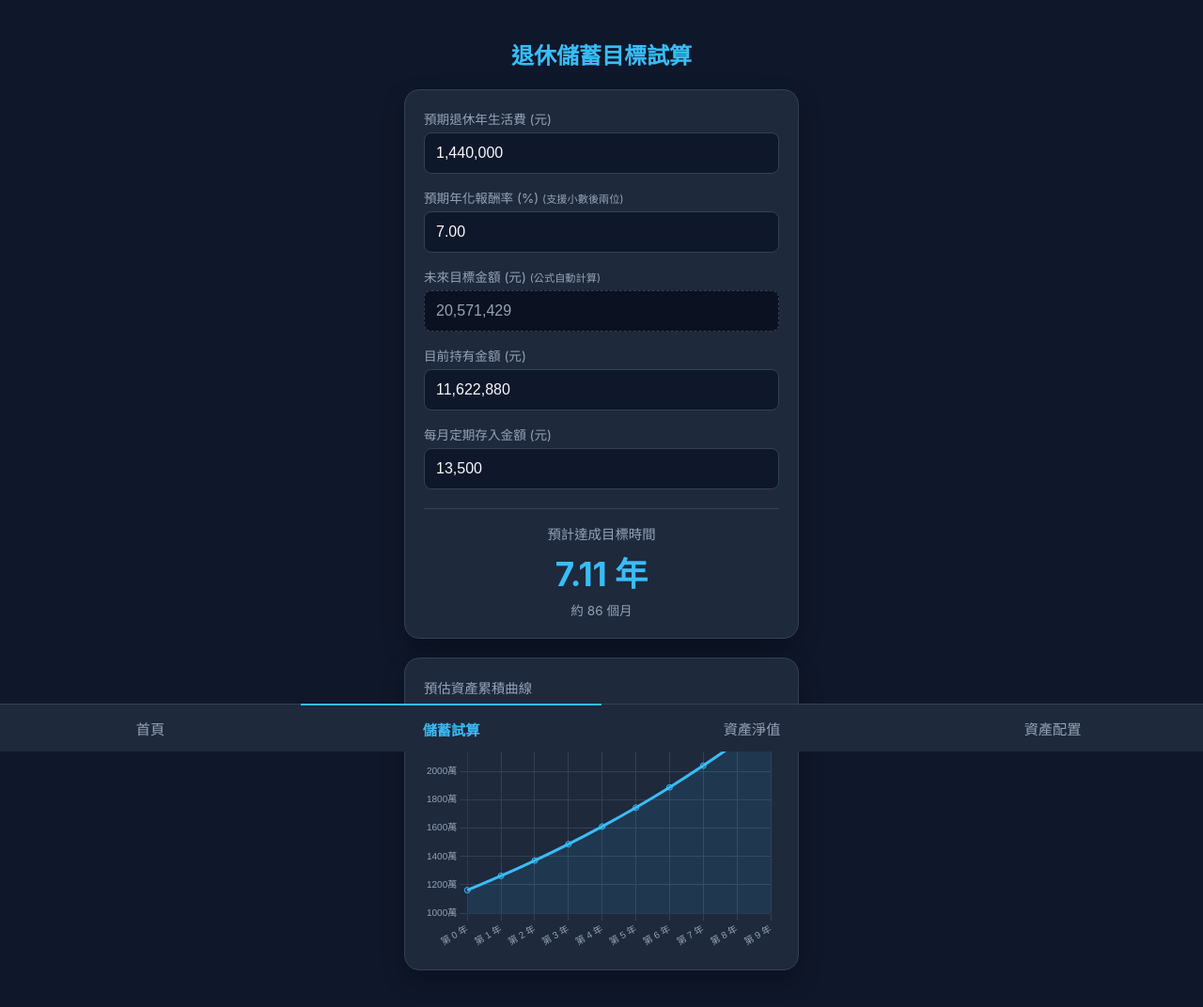
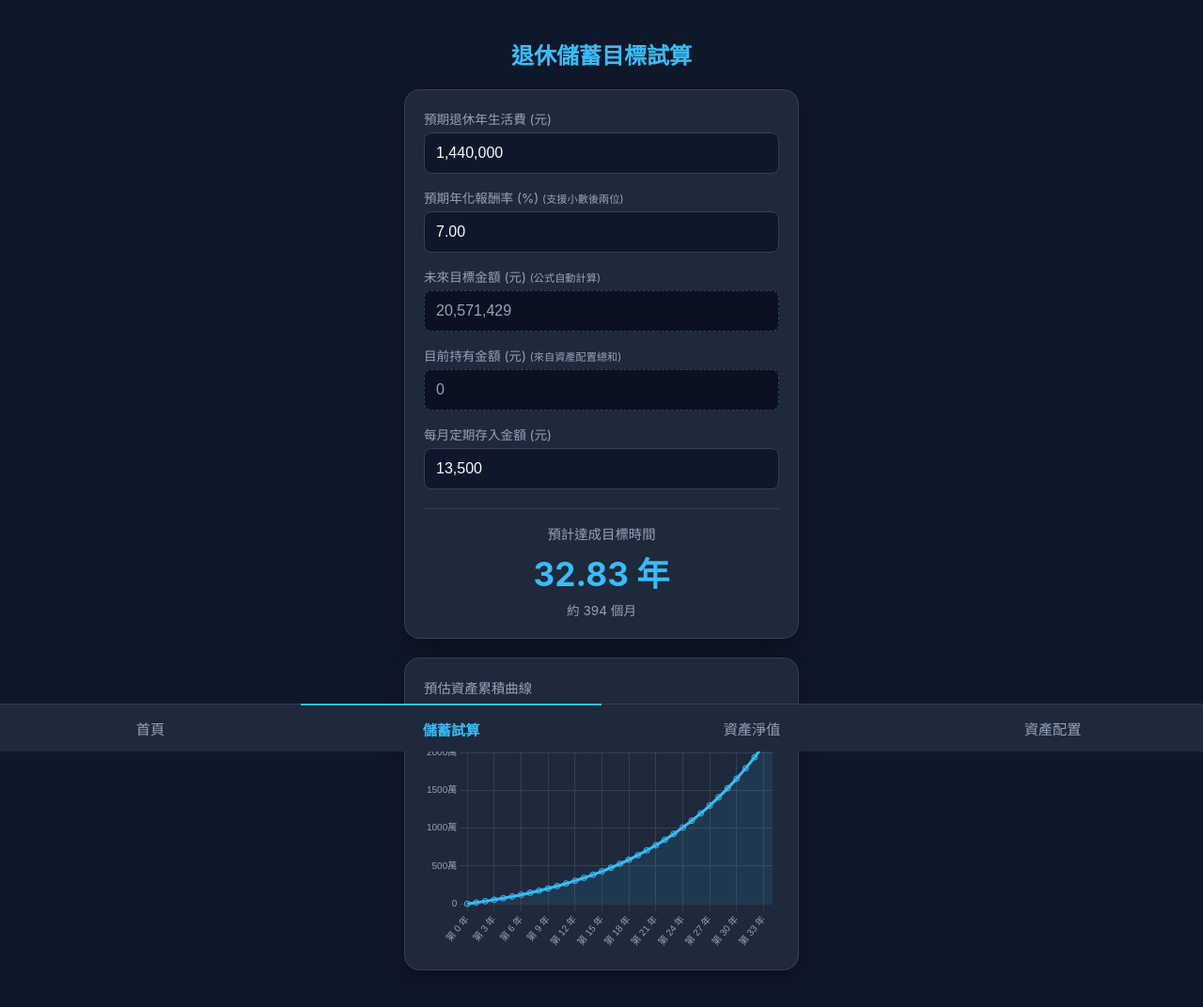
Before and after one commit to deanaa776622/finance, a plain HTML site: page index.html in a window 1280 px wide. Shown: the whole page at 94% size. Drawn offline with nearby package versions, Linux system fonts and the light colour scheme.

Commit message:
Update index.html
Lock current assets

```diff
--- a/index.html
+++ b/index.html
@@ -101,11 +101,9 @@
       margin-top: 10px;
     }
 
-/* 確保頁面底部不被導覽列遮擋 */
-body {
-  padding-bottom: 70px !important;
-}
-
+    body {
+      padding-bottom: 70px !important;
+    }
   </style>
 </head>
 <body>
@@ -131,8 +129,9 @@ body {
     </div>
 
     <div class="input-group">
-      <label>目前持有金額 (元)</label>
-      <input type="text" id="pv" value="11,622,880" oninput="formatAndCalculate(this)">
+      <label>目前持有金額 (元) <span style="font-size:0.7rem;">(來自資產配置總和)</span></label>
+      <!-- 改為 disabled 停用手動修改 -->
+      <input type="text" id="pv" value="0" disabled>
     </div>
 
     <div class="input-group">
@@ -147,7 +146,7 @@ body {
     </div>
   </div>
 
-  <!-- 新增：資產成長曲線圖卡片 -->
+  <!-- 資產成長曲線圖卡片 -->
   <div class="card">
     <div class="result-title" style="text-align: left; margin-bottom: 10px;">預估資產累積曲線</div>
     <div class="chart-container">
@@ -157,7 +156,7 @@ body {
 </div>
 
 <script>
-  let assetChart = null; // 儲存圖表實例
+  let assetChart = null;
 
   function formatNumber(num) {
     if (num === null || num === undefined || isNaN(num)) return '';
@@ -181,6 +180,17 @@ body {
     if (!isNaN(value)) {
       input.value = value.toFixed(2);
     }
+  }
+
+  // 從 localStorage 讀取資產配置頁面的三項市值並動態加總
+  function loadAndSyncPV() {
+    const aOrig = parseNumber(localStorage.getItem('alloc_original')) || 0;
+    const aLev  = parseNumber(localStorage.getItem('alloc_leverage')) || 0;
+    const aCash = parseNumber(localStorage.getItem('alloc_cash')) || 0;
+    const totalPV = aOrig + aLev + aCash;
+
+    document.getElementById('pv').value = formatNumber(totalPV);
+    return totalPV;
   }
 
   function calculateNPER(rate, pmt, pv, fv) {
@@ -208,11 +218,11 @@ body {
         fvInput.value = "需正報酬率才能反推";
     } else {
         fvInput.value = formatNumber(fv);
-        // 將計算出的「未來目標金額」儲存至 localStorage，供首頁計算累積進度與光暈面積
         localStorage.setItem('sav_target_total', fv);
     }
 
-    const pvVal = parseNumber(document.getElementById('pv').value);
+    // 自動讀取資產配置頁面的市值總和
+    const pvVal = loadAndSyncPV();
     const pmtVal = parseNumber(document.getElementById('pmt').value);
     const monthlyRate = annualRate / 12;
 
@@ -254,20 +264,16 @@ body {
 
       localStorage.setItem('sav_annual_cost', annualCost);
       localStorage.setItem('sav_rate', (annualRate * 100).toFixed(2));
-      localStorage.setItem('sav_pv', Math.abs(pv));
       localStorage.setItem('sav_pmt', Math.abs(pmt));
     }
 
-    // 計算每年預估資產，用於繪製曲線圖
     generateChartData(pvVal, pmtVal, annualRate, targetYearsNumber, fv);
   }
 
-  // 逐年模擬資產成長並繪製圖表
   function generateChartData(initialPv, monthlyPmt, annualRate, yearsTarget, fv) {
     const labels = [];
     const assetData = [];
 
-    // 最多預測至達成年數的 1.2 倍或至少 5 年
     const maxYears = Math.max(Math.ceil(yearsTarget) + 1, 5);
     const monthlyRate = annualRate / 12;
 
@@ -277,7 +283,6 @@ body {
       labels.push(`第 ${yr} 年`);
       assetData.push(Math.round(currentAsset));
 
-      // 模擬下一年的 12 個月複利及投入
       for (let m = 0; m < 12; m++) {
         currentAsset = (currentAsset + monthlyPmt) * (1 + monthlyRate);
       }
@@ -286,12 +291,11 @@ body {
     updateChart(labels, assetData, fv);
   }
 
-  // 更新或創建 Chart.js 折線圖
   function updateChart(labels, data, fvTarget) {
     const ctx = document.getElementById('assetChart').getContext('2d');
 
     if (assetChart) {
-      assetChart.destroy(); // 銷毀舊圖表以供重繪
+      assetChart.destroy();
     }
 
     if (labels.length === 0) return;
@@ -306,7 +310,7 @@ body {
           borderColor: '#38bdf8',
           backgroundColor: 'rgba(56, 189, 248, 0.1)',
           fill: true,
-          tension: 0.3, // 曲線平滑度
+          tension: 0.3,
           pointRadius: 3,
           pointHoverRadius: 6
         }]
@@ -353,15 +357,13 @@ body {
     if (localStorage.getItem('sav_rate')) {
       document.getElementById('rate').value = localStorage.getItem('sav_rate');
     }
-    if (localStorage.getItem('sav_pv')) {
-      document.getElementById('pv').value = formatNumber(localStorage.getItem('sav_pv'));
-    }
     if (localStorage.getItem('sav_pmt')) {
       document.getElementById('pmt').value = formatNumber(localStorage.getItem('sav_pmt'));
     }
     calculate();
   };
 </script>
+
 <!-- 引入統一管理的導覽列腳本 -->
 <script src="nav.js"></script>
 
```
